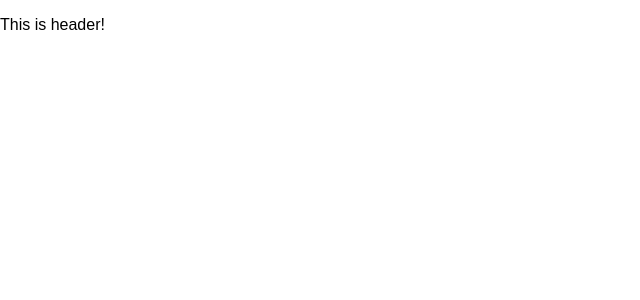
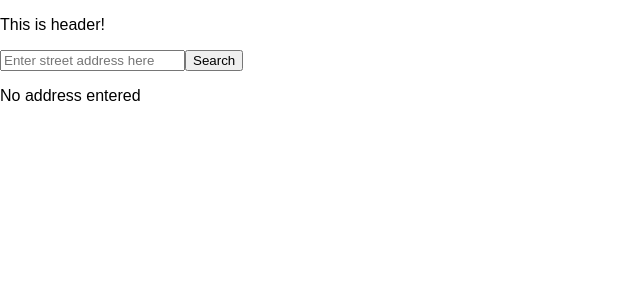
Before and after one commit to Bart369/Time-To-Vote, a React (Create React App) app in the folder client/: page / in a window 1280 px wide. Shown: the top 300 px of the page, without its empty margins (0-640 px from the left). Built offline with nearby package versions, Linux system fonts and the light colour scheme.

Commit message:
search returns officials and image

```diff
--- a/client/src/App.css
+++ b/client/src/App.css
@@ -26,3 +26,16 @@
   from { transform: rotate(0deg); }
   to { transform: rotate(360deg); }
 }
+
+
+.official_item{
+  display: flex;
+
+}
+
+.official_Img img{
+  max-width: 30vw;
+  max-height: 40vh;
+
+
+}
--- a/client/src/components/AddressForm.jsx
+++ b/client/src/components/AddressForm.jsx
@@ -1,9 +1,33 @@
 import React from 'react'
 
-const AddressForm = (props) => {
-    return(
-        null
-    )
+class AddressForm extends React.Component {
+    constructor(props){
+        super(props)
+        this.state = {
+            address: '',
+        }
+        this.handler = this.handler.bind(this)
+    }
+
+    handler(e){
+        const name = e.target.name
+        const val = e.target.value
+        this.setState({
+            [name]: val
+        })
+
+    }
+
+
+    render(){
+        return(
+            <form onSubmit={(e) => this.props.addressSubmit(e, this.state.address)}>
+                <input className="" type="text" name="address" placeholder="Enter street address here" value={this.state.value} onChange={this.handler} />
+                <input className="" type="submit" value='Search' />
+            </form>
+
+        )
+    }
 }
 
 export default AddressForm
--- a/client/src/components/Controller.jsx
+++ b/client/src/components/Controller.jsx
@@ -8,17 +8,19 @@ class Controller extends React.Component{
         super(props)
         this.state = {
             loadPage: props.currentPage,
-            officialsData: {},
+            officialsData: null,
+            dataLoaded: false,
         }
         this.addressSubmit = this.addressSubmit.bind(this)
     }
 
     addressSubmit(e, data){
         e.preventDefault();
-        fetch(`API/${data}`)
+        fetch(`https://www.googleapis.com/civicinfo/v2/representatives?key=AIzaSyAJ85dTY40tT8X8LJ8e8gdPWi8bft2PmWg&address=${data}`)
         .then(res => res.json())
             .then(res => {
                 this.setState({
+                    dataLoaded: true,
                     officialsData: res
                 })
             }).catch(err => console.log(err))
@@ -30,7 +32,7 @@ class Controller extends React.Component{
                 return <Elections />
                 break;
             default:
-                return <ElectedOfficials addressSubmit={this.addressSubmit} officialsData = {this.state.officialsData} />
+                return <ElectedOfficials addressSubmit={this.addressSubmit} officialsData = {this.state.officialsData} dataLoaded = {this.state.dataLoaded} />
                 break;
         }
     }
--- a/client/src/components/ElectedOfficials.jsx
+++ b/client/src/components/ElectedOfficials.jsx
@@ -5,6 +5,27 @@ const ElectedOfficials = (props) =>{
     return (
         <div>
             <AddressForm addressSubmit = {props.addressSubmit} />
+            {(props.dataLoaded) ?
+                <ul>
+                {props.officialsData.offices.map(e => {
+                 return(
+
+                     <li className = 'official_item'>
+                        <div className='official_Data'>
+                            <p>Office: {e.name}</p><br/>
+                            <p>Official: {props.officialsData.officials[e.officialIndices[0]].name}</p>
+                        </div>
+                        <div className='official_Img'>
+                            { props.officialsData.officials[e.officialIndices[0]].photoUrl ?
+                                <img src={props.officialsData.officials[e.officialIndices[0]].photoUrl} alt=""/> :
+                                <img src="http://res.cloudinary.com/dnockqung/image/upload/q_99/v1509421586/noimage_ibguir.jpg" alt =''/>}
+                        </div>
+                     </li>
+                )
+                })}
+                </ul>
+
+            : <p>No address entered</p>}
         </div>
     )
 }
```
Also changed, not shown: 1 other file (tests, documents, lock files or other folders).
